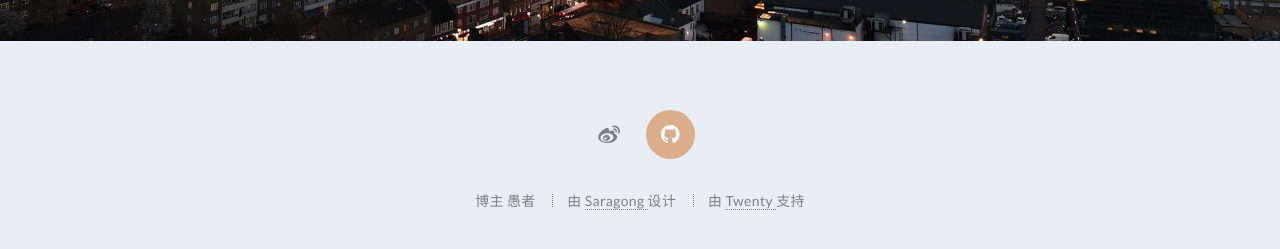
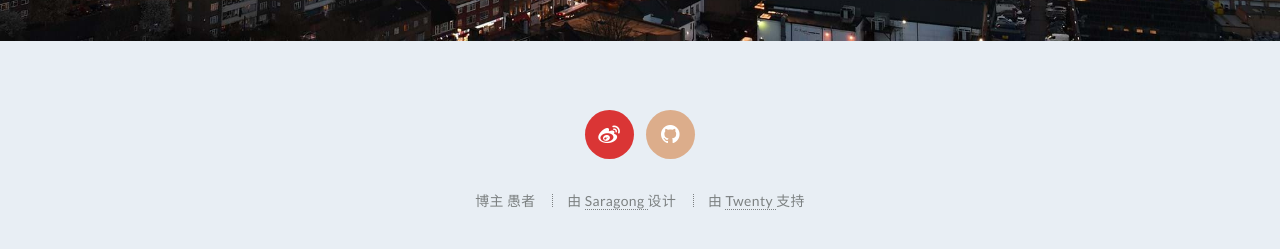
Before and after one commit to AncientAnton/ancientanton.github.io, a Jekyll site: the page built from index.md, in a window 1280 px wide and 1400 px high, scrolled down 2072 px. Shown: the part 1123-1372 px from the top of the window. Built offline with Jekyll 4.4.1, drawn with Linux system fonts in a browser that asks for light colours.

Commit message:
add weibo color

```diff
--- a/css/style.css
+++ b/css/style.css
@@ -312,6 +312,15 @@ custom styles adapted from Twenty by HTML5 Up
 				.icon.circle.fa-github:hover {
 					background: #e1b89b;
 				}
+
+				.icon.circle.fa-weibo {
+					background: #da3535;
+					color: white;
+				}
+
+					.icon.circle.fa-weibo:hover {
+						background: #d67070;
+					}
 
 			.icon.circle.fa-dribbble {
 				background: #da83ae;
```
